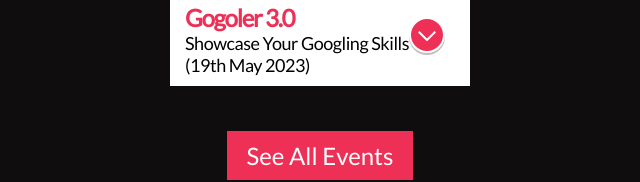
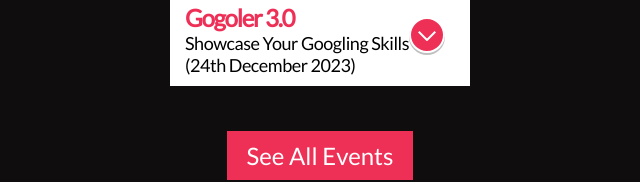
Before and after one commit to Trinity-Developers-Club/WebsiteTCF, a plain HTML site: page index.html in a window 1280 px wide. Shown: the part 2049-2231 px from the top of the page, 320-960 px from the left. Drawn offline with nearby package versions, Linux system fonts and the light colour scheme.

Commit message:
Time Update

```diff
--- a/index.html
+++ b/index.html
@@ -161,7 +161,7 @@
             <h2>
               <div class="text-accent">Gogoler 3.0</div>
               <small>Showcase Your Googling Skills</small>
-              <small>(19th May 2023)</small>
+              <small>(24th December 2023)</small>
             </h2>
           </div>
           <div class="card-flap flap1">
```
Also changed, not shown: style.css (line endings or trailing spaces).
